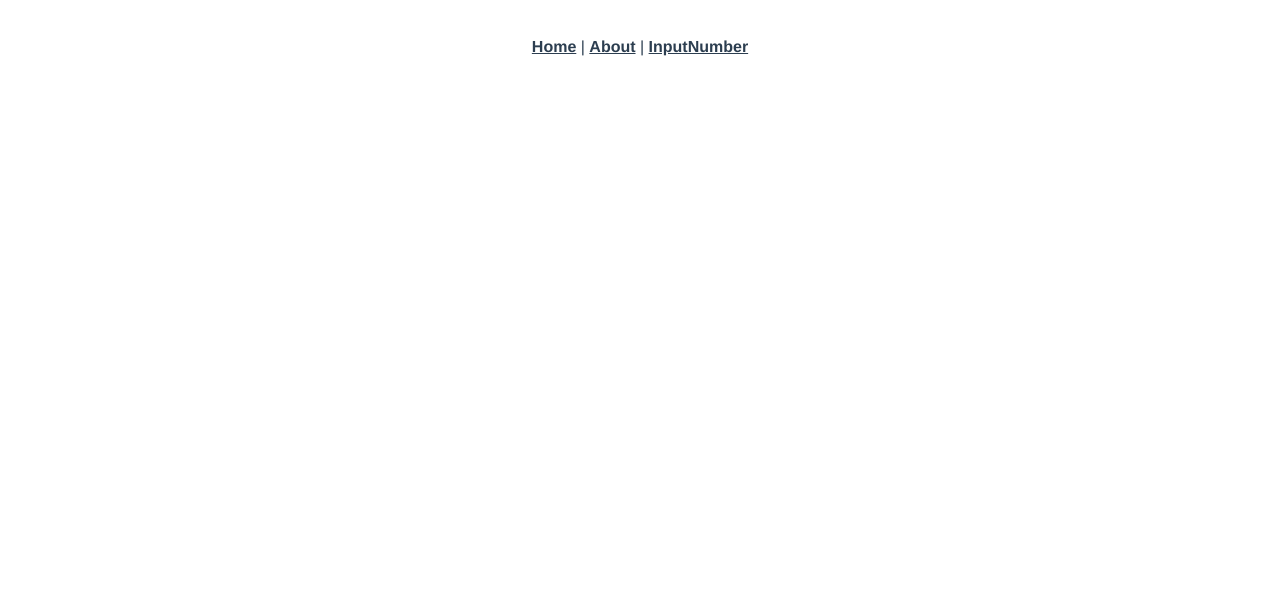
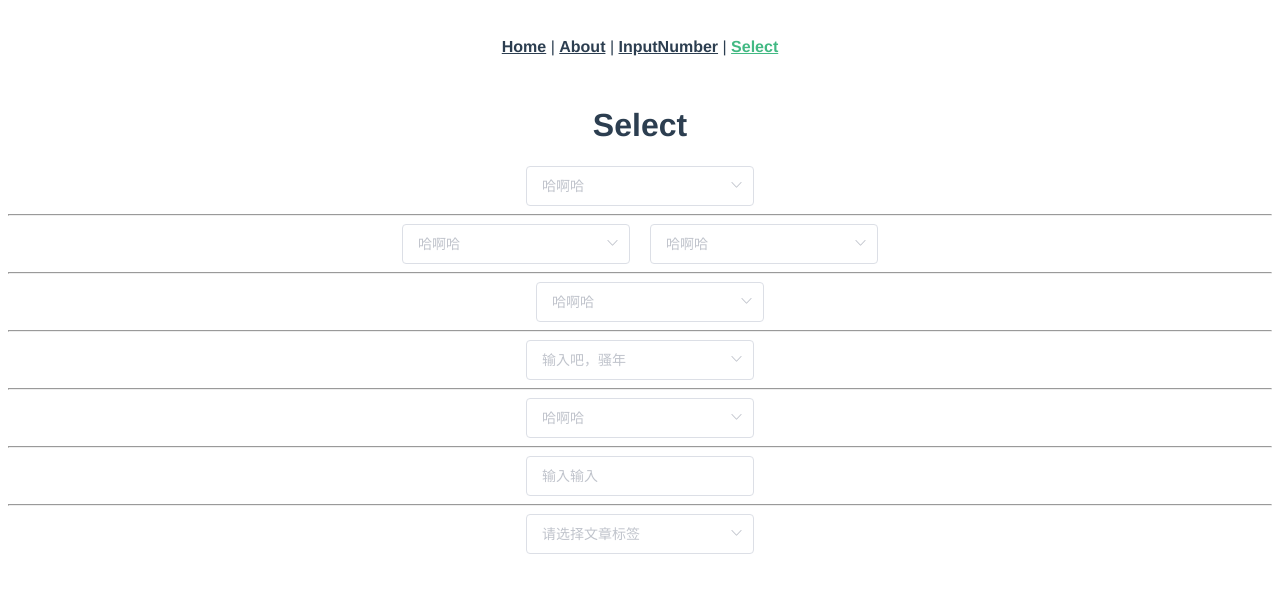
Before and after one commit to IDEAL-YANG/ContinueElement, a Vue app: page /select in a window 1280 px wide. Shown: the top 592 px of the page. Built offline with nearby package versions, Linux system fonts and the light colour scheme.

Commit message:
添加Select Page练习

```diff
--- a/src/App.vue
+++ b/src/App.vue
@@ -3,7 +3,8 @@
     <div id="nav">
       <router-link to="/">Home</router-link> |
       <router-link to="/about">About</router-link> |
-      <router-link to="/inputnumber">InputNumber</router-link>
+      <router-link to="/inputnumber">InputNumber</router-link> |
+      <router-link to="/select">Select</router-link>
     </div>
     <router-view/>
   </div>
--- /dev/null
+++ b/src/components/Select.vue
@@ -0,0 +1,220 @@
+<template>
+  <div>
+    <el-select
+      v-model="selectValue"
+      @change="handleChangeValue"
+      placeholder="哈啊哈"
+      clearable>
+      <el-option
+        v-for="item in optionalList"
+        :key="item.value"
+        :label="item.label"
+        :value="item.value"
+        :disabled="item.disable"></el-option>
+    </el-select>
+    <hr>
+    <el-select
+      v-model="selectValues"
+      @change="handleChangeValue"
+      placeholder="哈啊哈" clearable multiple>
+      <el-option
+        v-for="item in optionalList"
+        :key="item.value"
+        :label="item.label"
+        :value="item.value"
+        :disabled="item.disable"></el-option>
+    </el-select>
+
+    <el-select style="margin-left: 20px"
+               v-model="selectValues"
+               @change="handleChangeValue"
+               placeholder="哈啊哈"
+               clearable
+               multiple
+               collapse-tags
+               filterable>
+      <el-option
+        v-for="item in optionalList"
+        :key="item.value"
+        :label="item.label"
+        :value="item.value"
+        :disabled="item.disable"></el-option>
+    </el-select>
+
+    <hr>
+    <el-select style="margin-left: 20px"
+               v-model="selectValues"
+               @change="handleChangeValue"
+               placeholder="哈啊哈" clearable multiple>
+      <el-option
+        v-for="item in optionalList"
+        :key="item.value"
+        :label="item.label"
+        :value="item.value"
+        :disabled="item.disable">
+        <label style="float: left">{{ item.label }}</label>
+        <label style="float: right">{{ item.value }}</label>
+      </el-option>
+    </el-select>
+
+    <hr>
+    <el-select
+      v-model="selectGroupValue"
+      @change="handleChangeValue"
+      placeholder="输入吧，骚年"
+      clearable>
+      <el-option-group
+        v-for="group in groupOptionalList"
+        :key="group.name"
+        :label="group.name">
+        <el-option
+          v-for="item in group.dists"
+          :key="item.value" :label="item.name" :value="item.desc"></el-option>
+      </el-option-group>
+    </el-select>
+
+    <hr>
+    <el-select v-model="selectValues"
+               @change="handleChangeValue"
+               placeholder="哈啊哈"
+               clearable
+               multiple
+               collapse-tags
+               filterable>
+      <el-option
+        v-for="item in optionalList"
+        :key="item.value"
+        :label="item.label"
+        :value="item.value"
+        :disabled="item.disable"></el-option>
+    </el-select>
+
+    <hr>
+    <el-select
+      v-model="value9"
+      multiple
+      filterable
+      remote
+      reserve-keyword="true"
+      placeholder="输入输入"
+      :remote-method="remoteMethod"
+      :loading="loading">
+      <el-option
+        v-for="item in options4"
+        :key="item.value"
+        :label="item.label"
+        :value="item.value"></el-option>
+
+    </el-select>
+
+    <hr>
+    <el-select v-model="selectValues"
+               multiple
+               filterable
+               allow-create
+               default-first-option
+               placeholder="请选择文章标签">
+      <el-option v-for="item in optionalList"
+                 :key="item.value"
+                 :label="item.label"
+                 :value="item.value">
+      </el-option>
+    </el-select>
+
+  </div>
+</template>
+
+<script>
+export default {
+  name: 'Select',
+  data () {
+    return {
+      optionalList: [
+        { label: '中国大团结万岁', value: '1', disable: false },
+        { label: '英国大团结万岁', value: '2', disable: false },
+        { label: '意大利国大团结万岁', value: '3', disable: true },
+        { label: '德国大团结万岁', value: '4', disable: false }
+      ],
+      selectValue: '',
+      selectValues: [],
+      groupOptionalList: [
+        { name: '北京',
+          desc: '欢迎你',
+          dists: [
+            {
+              name: '通州区', desc: '通州人民'
+            },
+            {
+              name: '昌平区', desc: '昌平人民'
+            }
+          ]
+        },
+        { name: '上海',
+          desc: '不欢迎你',
+          dists: [
+            {
+              name: '徐汇区', desc: '徐汇全体人民'
+            },
+            {
+              name: '浦东新区', desc: '浦东万里人民'
+            }
+          ]
+        }
+      ],
+      selectGroupValue: '',
+      selectGroupValues: [],
+      options4: [],
+      value9: [],
+      list: [],
+      loading: false,
+      states: ['Alabama', 'Alaska', 'Arizona',
+        'Arkansas', 'California', 'Colorado',
+        'Connecticut', 'Delaware', 'Florida',
+        'Georgia', 'Hawaii', 'Idaho', 'Illinois',
+        'Indiana', 'Iowa', 'Kansas', 'Kentucky',
+        'Louisiana', 'Maine', 'Maryland',
+        'Massachusetts', 'Michigan', 'Minnesota',
+        'Mississippi', 'Missouri', 'Montana',
+        'Nebraska', 'Nevada', 'New Hampshire',
+        'New Jersey', 'New Mexico', 'New York',
+        'North Carolina', 'North Dakota', 'Ohio',
+        'Oklahoma', 'Oregon', 'Pennsylvania',
+        'Rhode Island', 'South Carolina',
+        'South Dakota', 'Tennessee', 'Texas',
+        'Utah', 'Vermont', 'Virginia',
+        'Washington', 'West Virginia', 'Wisconsin',
+        'Wyoming']
+    }
+  },
+  methods: {
+    handleChangeValue (value) {
+      console.log(value)
+    },
+    handleFilter (value) {
+
+    },
+    remoteMethod (query) {
+      if (query !== '') {
+        this.loading = true
+        setTimeout(() => {
+          this.loading = false
+          this.options4 = this.list.filter(item => {
+            return item.label.toLowerCase().indexOf(query.toLowerCase()) > -1
+          })
+        }, 200)
+      } else {
+        this.options4 = []
+      }
+    }
+  },
+  mounted () {
+    this.list = this.states.map(item => {
+      return { value: item, label: item }
+    })
+  }
+}
+</script>
+
+<style scoped>
+
+</style>
--- a/src/main.js
+++ b/src/main.js
@@ -1,6 +1,6 @@
 import Vue from 'vue'
-import ElementUI from 'element-ui';
-import 'element-ui/lib/theme-chalk/index.css';
+import ElementUI from 'element-ui'
+import 'element-ui/lib/theme-chalk/index.css'
 import App from './App.vue'
 import router from './router'
 
--- a/src/router.js
+++ b/src/router.js
@@ -2,6 +2,7 @@ import Vue from 'vue'
 import Router from 'vue-router'
 import Home from './views/Home.vue'
 import InputNumberPage from './views/InputNumberPage'
+import SelectPage from './views/SelectPage'
 
 Vue.use(Router)
 
@@ -26,6 +27,11 @@ export default new Router({
       path: '/inputnumber',
       name: 'inputnumber',
       component: InputNumberPage
+    },
+    {
+      path: '/select',
+      name: 'select',
+      component: SelectPage
     }
   ]
 })
--- /dev/null
+++ b/src/views/SelectPage.vue
@@ -0,0 +1,21 @@
+<template>
+  <div>
+    <h1>Select</h1>
+    <temp-select></temp-select>
+  </div>
+</template>
+
+<script>
+import TempSelect from '@/components/Select'
+
+export default {
+  name: 'SelectPage',
+  components: {
+    TempSelect
+  }
+}
+</script>
+
+<style scoped>
+
+</style>
```
